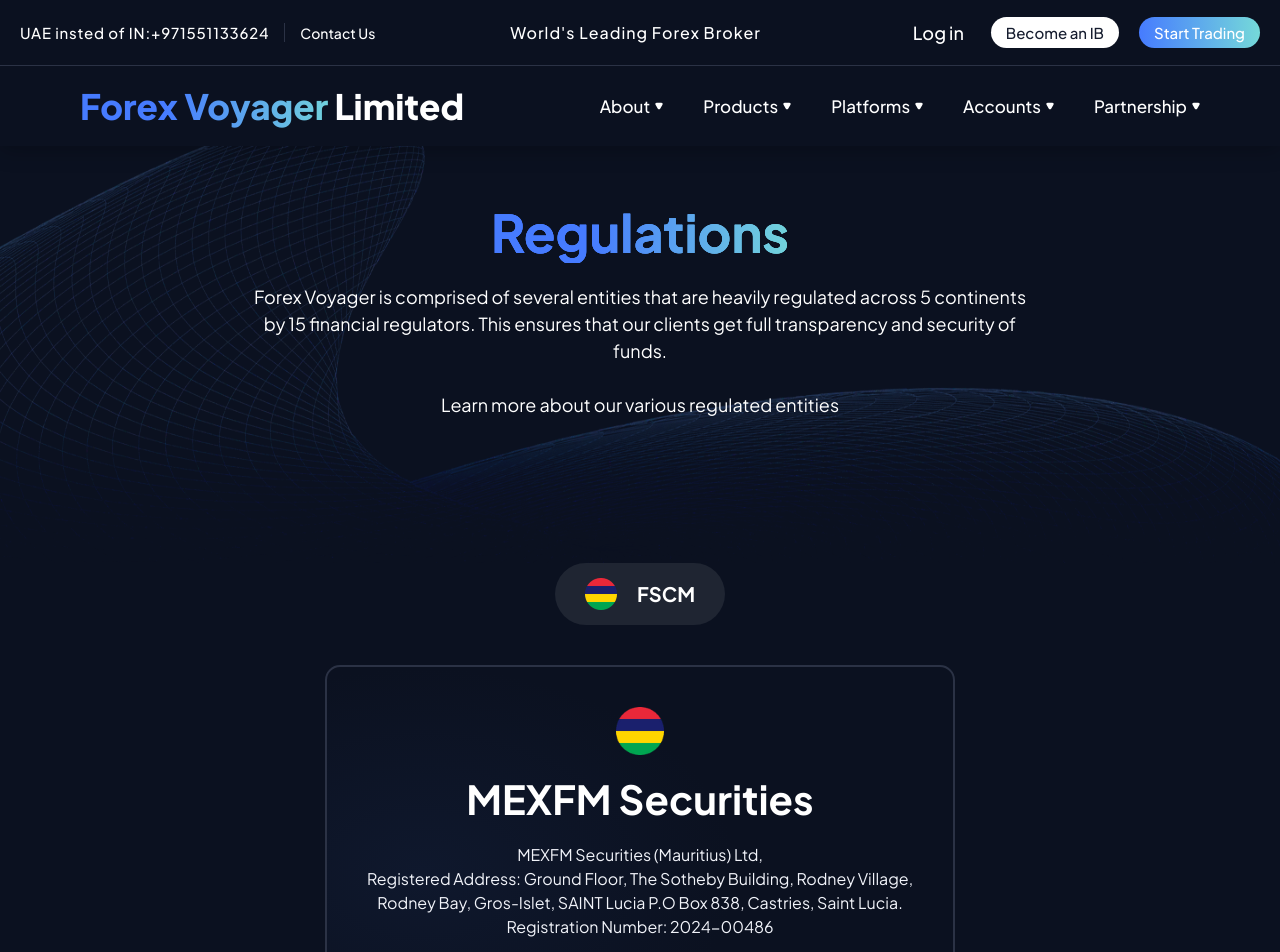
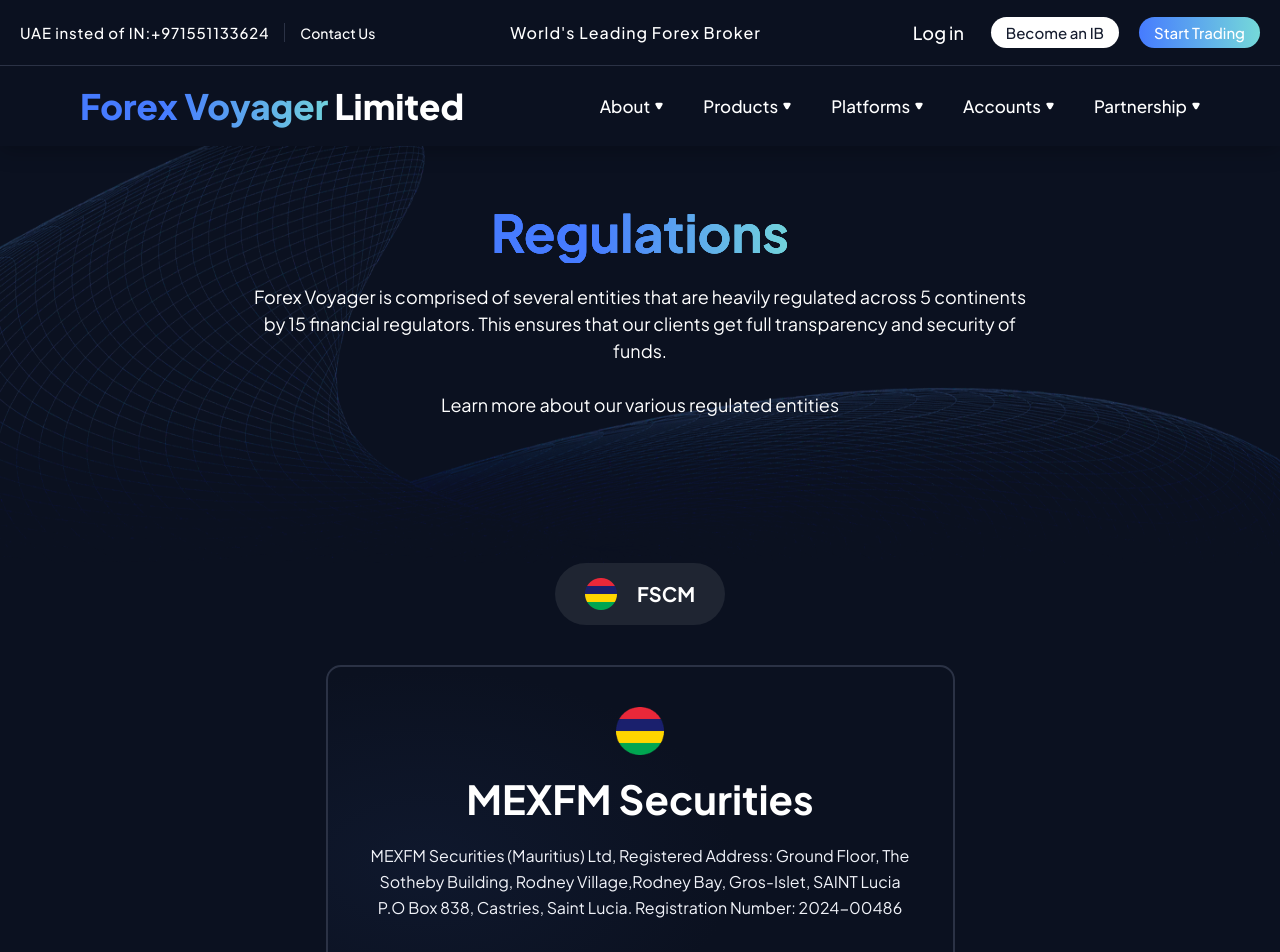
Before and after one commit to jimmyhinsu/forex-voyager-limited, a React (Create React App) app: page /regulations in a window 1280 px wide. Shown: the top 952 px of the page. Built offline with nearby package versions, Linux system fonts and the light colour scheme.

Commit message:
regulation page width changes

```diff
--- a/src/module/regulations/index.js
+++ b/src/module/regulations/index.js
@@ -58,8 +58,8 @@ export default function Regulations() {
               </div>
 
               <div className='mexfm-pera'>
-                <p>MEXFM Securities (Mauritius) Ltd, <br />Registered Address:  Ground Floor, The Sotheby Building, Rodney Village,<br /> Rodney Bay, Gros-Islet, SAINT Lucia P.O Box 838, Castries, Saint Lucia.
-                  <br />Registration Number: 2024-00486</p>
+                <p>MEXFM Securities (Mauritius) Ltd, Registered Address:  Ground Floor, The Sotheby Building, Rodney Village,Rodney Bay, Gros-Islet, SAINT Lucia P.O Box 838, Castries, Saint Lucia.
+                  Registration Number: 2024-00486</p>
               </div>
 
               <div className="viewlicense">
--- a/src/module/regulations/regulations.scss
+++ b/src/module/regulations/regulations.scss
@@ -153,7 +153,8 @@
                     p {
                         font-size: 16px;
                         color: #f1f3f9;
-                        line-height: 1.5;
+                        line-height: 1.6;
+                        max-width: 545px;
                     }
                 }
 
```
